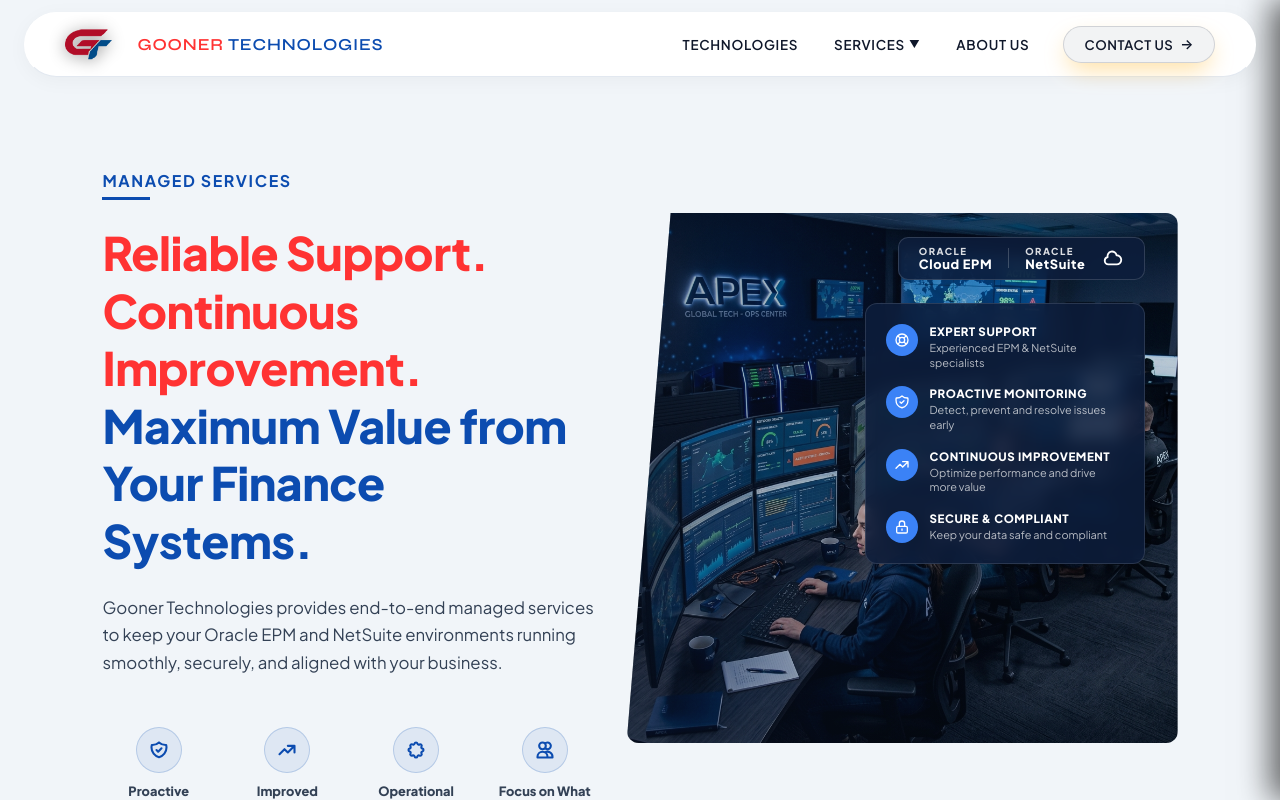
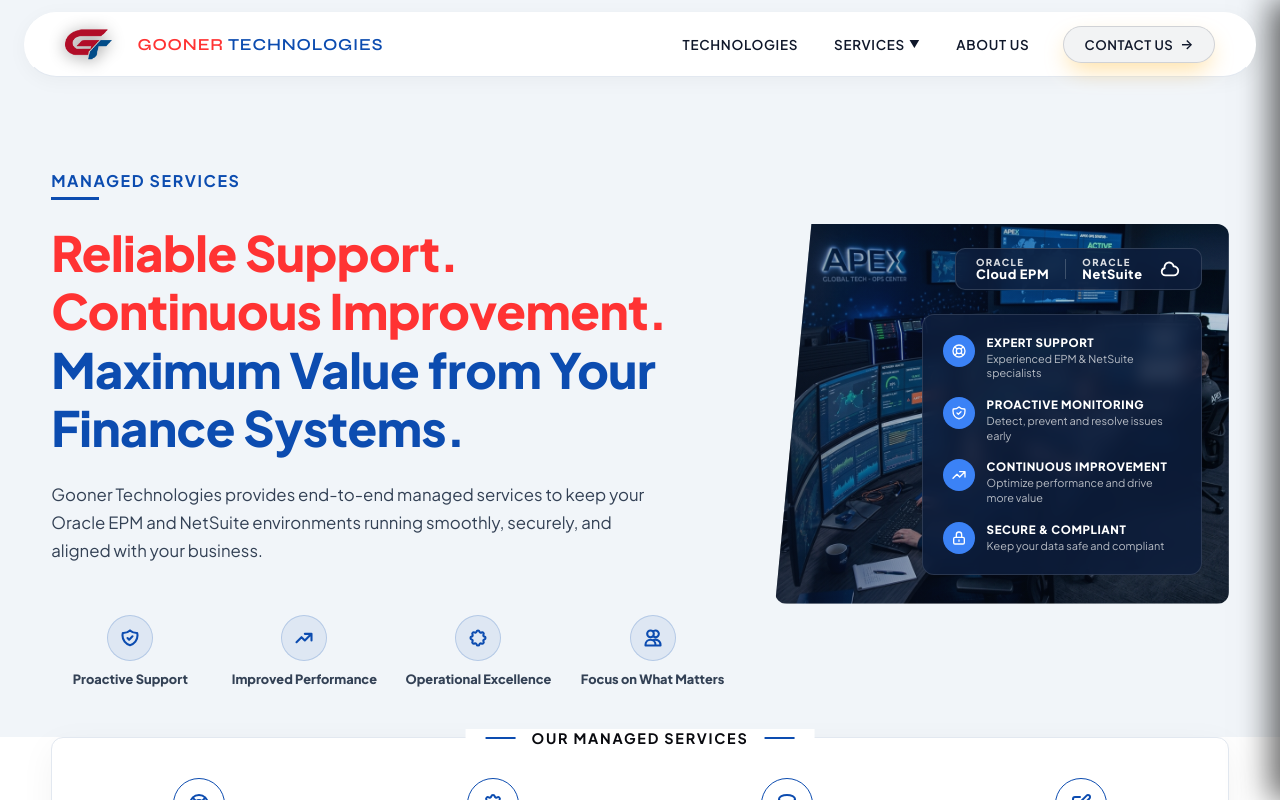
Before and after one commit to Harshit-1309/Gooner_tech, a React (Vite) app: page /services/managed in a window 1280 px wide. Shown: the top 800 px of the page. Built offline with nearby package versions, Linux system fonts and the light colour scheme; the HTML template or start-up script is replaced by a standard one.

Commit message:
Align Managed Services hero size layout and font size with Consulting Services

```diff
--- a/src/pages/ManagedServices.jsx
+++ b/src/pages/ManagedServices.jsx
@@ -142,6 +142,7 @@
 
       {/* Hero Section */}
       <section className="managed-hero">
+        <div className="managed-hero__container">
           <div className="managed-hero__left">
             <div className="managed-hero__eyebrow-wrap">
               <span className="managed-hero__eyebrow">MANAGED SERVICES</span>
@@ -274,6 +275,7 @@
               </div>
             </div>
           </div>
+        </div>
       </section>
 
       {/* Grid Box Section */}
--- a/src/refinements.css
+++ b/src/refinements.css
@@ -1490,3 +1490,42 @@
   background-color: #0c4cb0;
   margin-top: 6px;
 }
+
+/* =========================================================
+   MANAGED SERVICES HERO CONTAINER AND ALIGNMENT
+   ========================================================= */
+.managed-hero {
+  display: block !important;
+  min-height: 520px !important;
+  padding: 130px 0 40px !important;
+  background-color: #f1f5f9 !important;
+}
+
+.managed-hero__container {
+  max-width: 1400px;
+  margin: 0 auto;
+  padding: 0 4% !important;
+  display: flex;
+  align-items: center;
+  width: 100%;
+}
+
+.managed-hero__left {
+  flex: 1.2 !important;
+  padding: 40px 2% 40px 0 !important;
+}
+
+.managed-hero__right {
+  flex: 0.8 !important;
+  padding-right: 0 !important;
+  padding-left: 20px !important;
+}
+
+.managed-hero__title {
+  font-size: clamp(2rem, 3.8vw, 3.4rem) !important;
+  line-height: 1.2 !important;
+}
+
+.managed-hero__img-container {
+  height: 380px !important;
+}
```
Also changed, not shown: 1 other file (tests, documents, lock files or other folders). Lines whose indentation alone changed are shown as unchanged.
